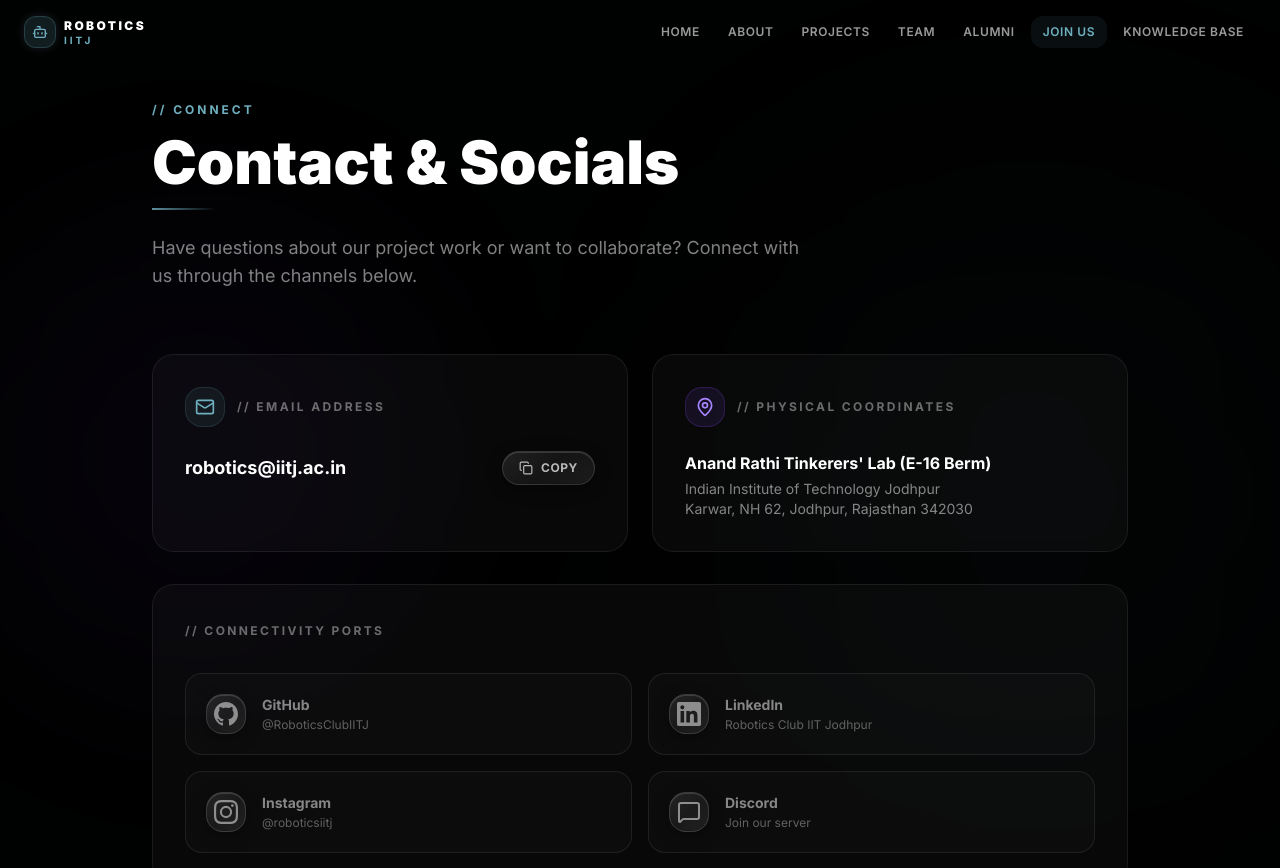
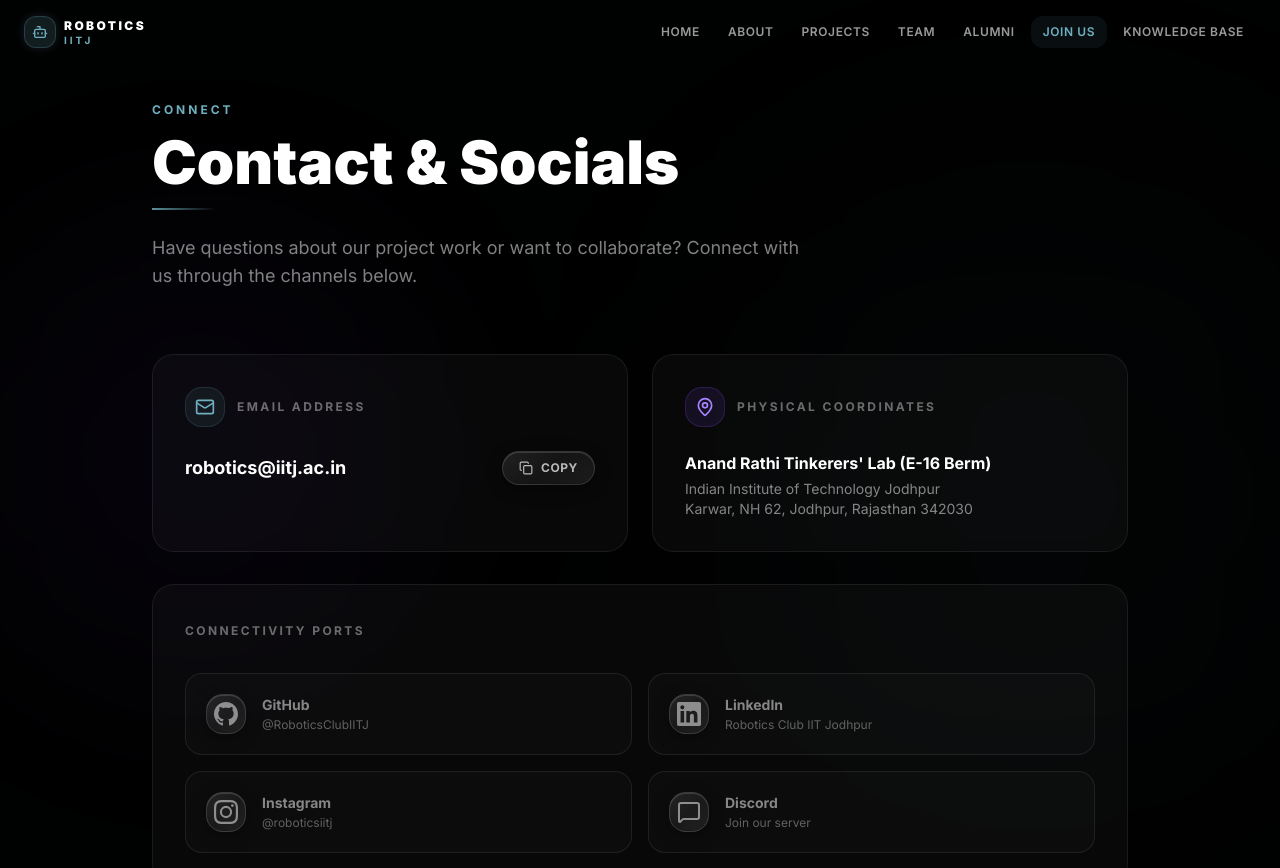
Before and after one commit to RoboticsClubIITJ/RoboticsClubIITJ.github.io, a Next.js app: page /contact in a window 1280 px wide. Shown: the top 868 px of the page. Built offline with nearby package versions, Linux system fonts and the light colour scheme.

Commit message:
Removed the //comments style text in the small texts above the headings

```diff
--- a/src/app/about/page.tsx
+++ b/src/app/about/page.tsx
@@ -62,7 +62,7 @@
           transition={{ duration: 0.7 }}
           className="mb-20"
         >
-          <span className="text-xs font-bold tracking-[0.25em] text-slate-400 uppercase">// ABOUT US</span>
+          <span className="text-xs font-bold tracking-[0.25em] text-slate-400 uppercase">ABOUT US</span>
           <h1 className="text-5xl md:text-6xl font-black text-white mt-3 mb-6">About the Club</h1>
           <div className="w-16 h-0.5 bg-gradient-to-r from-slate-500/60 to-transparent mb-8" />
           <div className="max-w-3xl">
@@ -83,7 +83,7 @@
 
         {/* What defines us */}
         <div className="mb-20">
-          <span className="text-xs font-bold tracking-[0.25em] text-white/25 uppercase">// WHAT DEFINES US</span>
+          <span className="text-xs font-bold tracking-[0.25em] text-white/25 uppercase">WHAT DEFINES US</span>
           <h2 className="text-3xl font-black text-white mt-2 mb-10">Our Core Pillars</h2>
           <div className="grid grid-cols-1 md:grid-cols-2 lg:grid-cols-3 gap-4">
             {pillars.map((p, i) => (
@@ -109,7 +109,7 @@
           viewport={{ once: true }}
           className="mb-20 p-8 rounded-2xl border border-white/7 bg-white/2 backdrop-blur-sm"
         >
-          <span className="text-xs font-bold tracking-[0.25em] text-white/25 uppercase">// FACULTY ADVISOR</span>
+          <span className="text-xs font-bold tracking-[0.25em] text-white/25 uppercase">FACULTY ADVISOR</span>
           <div className="mt-6 flex items-center gap-6">
             <div className="w-16 h-16 rounded-full bg-gradient-to-br from-slate-600/30 to-slate-700/30 border border-white/8 flex items-center justify-center text-2xl font-black text-white/80">
               BK
--- a/src/app/alumni/page.tsx
+++ b/src/app/alumni/page.tsx
@@ -31,7 +31,7 @@
           transition={{ duration: 0.7 }}
           className="mb-16"
         >
-          <span className="text-xs font-bold tracking-[0.25em] text-cyan-400 uppercase">// LEGACY REGISTRY</span>
+          <span className="text-xs font-bold tracking-[0.25em] text-cyan-400 uppercase">LEGACY REGISTRY</span>
           <h1 className="text-5xl md:text-6xl font-black text-white mt-3 mb-4">Our Alumni</h1>
           <div className="w-16 h-0.5 bg-gradient-to-r from-cyan-500 to-transparent mb-6" />
           <p className="text-white/50 text-lg max-w-2xl">
--- a/src/app/contact/page.tsx
+++ b/src/app/contact/page.tsx
@@ -76,7 +76,7 @@
           transition={{ duration: 0.7 }}
           className="mb-16"
         >
-          <span className="text-xs font-bold tracking-[0.25em] text-cyan-400 uppercase">// CONNECT</span>
+          <span className="text-xs font-bold tracking-[0.25em] text-cyan-400 uppercase">CONNECT</span>
           <h1 className="text-5xl md:text-6xl font-black text-white mt-3 mb-4">Contact &amp; Socials</h1>
           <div className="w-16 h-0.5 bg-gradient-to-r from-cyan-500 to-transparent mb-6" />
           <p className="text-white/50 text-lg max-w-2xl">
@@ -97,7 +97,7 @@
               <div className="w-10 h-10 rounded-xl bg-cyan-500/10 border border-cyan-500/20 flex items-center justify-center">
                 <Mail className="w-5 h-5 text-cyan-400" />
               </div>
-              <span className="text-xs font-bold tracking-[0.2em] text-white/40 uppercase">// EMAIL ADDRESS</span>
+              <span className="text-xs font-bold tracking-[0.2em] text-white/40 uppercase">EMAIL ADDRESS</span>
             </div>
             <div className="flex items-center justify-between gap-4 flex-wrap">
               <a href={`mailto:${siteConfig.email}`} className="text-lg font-bold text-white hover:text-cyan-400 transition-colors break-all">
@@ -124,7 +124,7 @@
               <div className="w-10 h-10 rounded-xl bg-violet-500/10 border border-violet-500/20 flex items-center justify-center">
                 <MapPin className="w-5 h-5 text-violet-400" />
               </div>
-              <span className="text-xs font-bold tracking-[0.2em] text-white/40 uppercase">// PHYSICAL COORDINATES</span>
+              <span className="text-xs font-bold tracking-[0.2em] text-white/40 uppercase">PHYSICAL COORDINATES</span>
             </div>
             <div>
               <p className="text-white font-bold">{siteConfig.location.name}</p>
@@ -142,7 +142,7 @@
           className="p-8 rounded-2xl border border-white/8 bg-white/3 backdrop-blur-sm"
         >
           <div className="mb-8">
-            <span className="text-xs font-bold tracking-[0.2em] text-white/40 uppercase">// CONNECTIVITY PORTS</span>
+            <span className="text-xs font-bold tracking-[0.2em] text-white/40 uppercase">CONNECTIVITY PORTS</span>
           </div>
           <div className="grid grid-cols-1 sm:grid-cols-2 gap-4">
             {socials.map((s) => (
--- a/src/app/projects/page.tsx
+++ b/src/app/projects/page.tsx
@@ -22,7 +22,7 @@
           transition={{ duration: 0.7 }}
           className="mb-12"
         >
-          <span className="text-xs font-bold tracking-[0.25em] text-cyan-400 uppercase">// PROJECT ARCHIVE</span>
+          <span className="text-xs font-bold tracking-[0.25em] text-cyan-400 uppercase">PROJECT ARCHIVE</span>
           <h1 className="text-5xl md:text-6xl font-black text-white mt-3 mb-4">Club Projects</h1>
           <div className="w-16 h-0.5 bg-gradient-to-r from-cyan-500 to-transparent mb-6" />
           <p className="text-white/50 text-lg">Browse our completed and ongoing projects.</p>
--- a/src/app/team/page.tsx
+++ b/src/app/team/page.tsx
@@ -29,7 +29,7 @@
           transition={{ duration: 0.7 }}
           className="mb-16"
         >
-          <span className="text-xs font-bold tracking-[0.25em] text-cyan-400 uppercase">// TEAM DIRECTORY</span>
+          <span className="text-xs font-bold tracking-[0.25em] text-cyan-400 uppercase">TEAM DIRECTORY</span>
           <h1 className="text-5xl md:text-6xl font-black text-white mt-3 mb-4">Core Team Members</h1>
           <div className="w-16 h-0.5 bg-gradient-to-r from-cyan-500 to-transparent mb-6" />
           <p className="text-white/50 text-lg max-w-2xl">
@@ -84,7 +84,7 @@
           viewport={{ once: true }}
           className="mb-16"
         >
-          <span className="text-xs font-bold tracking-[0.25em] text-white/30 uppercase">// FACULTY ADVISOR</span>
+          <span className="text-xs font-bold tracking-[0.25em] text-white/30 uppercase">FACULTY ADVISOR</span>
           <h2 className="text-3xl font-black text-white mt-2 mb-8">Faculty Advisor</h2>
           <div className="p-8 rounded-2xl border border-cyan-500/15 bg-cyan-500/5 backdrop-blur-sm max-w-md">
             <div className="flex items-center gap-5">
```
Also changed, not shown: src/app/page.tsx (+2 -12 lines).
